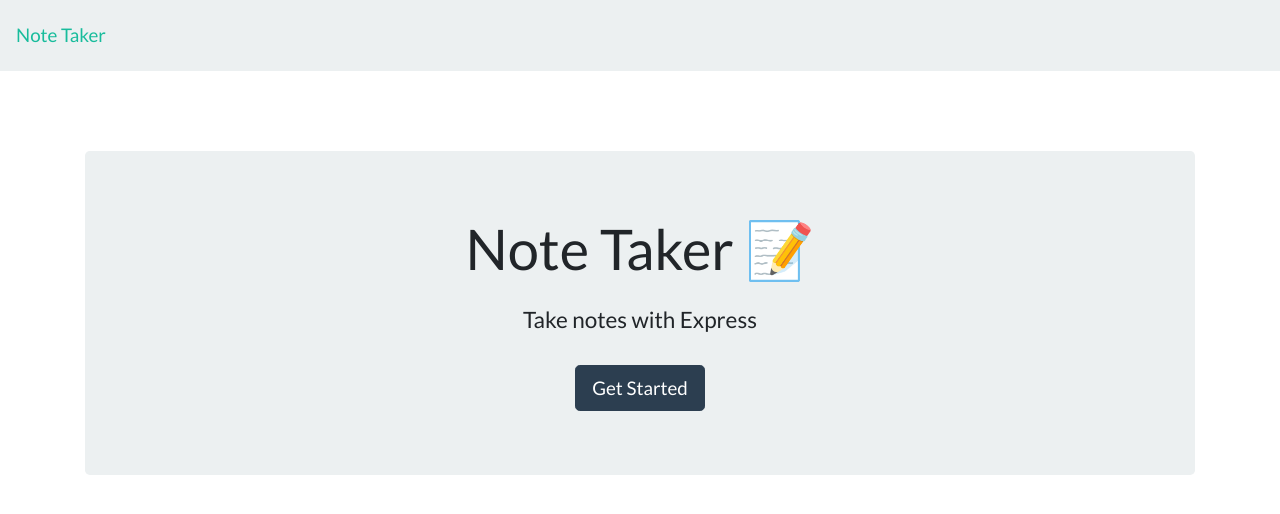
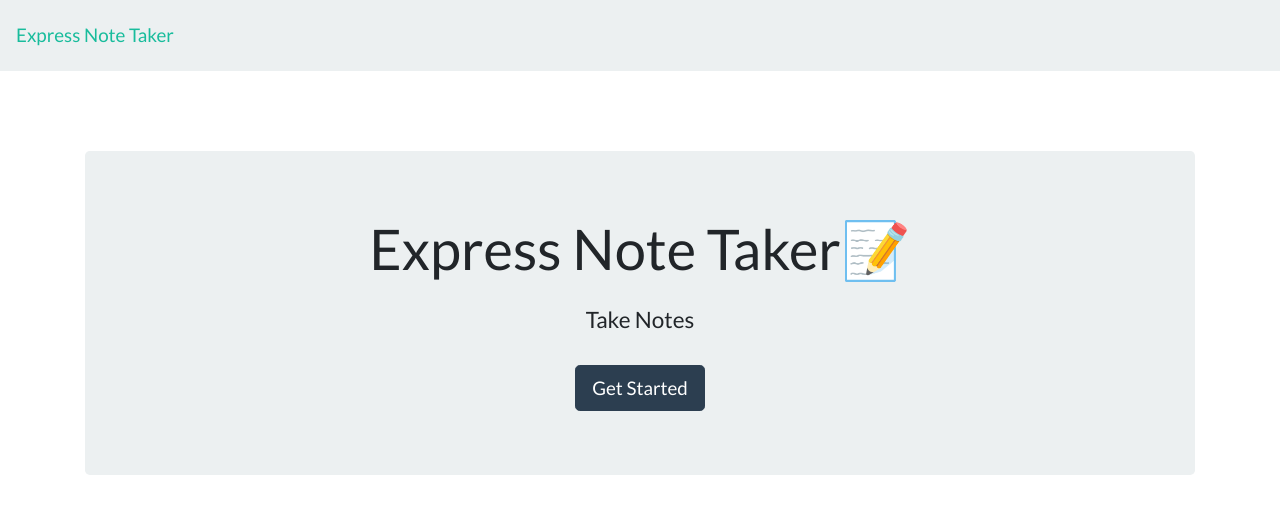
Before and after one commit to AndyAn7/Express-Note-Taker, a website: page public/index.html in a window 1280 px wide. Drawn offline with nearby package versions, Linux system fonts and the light colour scheme; no server answers.

Commit message:
Update index.html

```diff
--- a/public/index.html
+++ b/public/index.html
@@ -11,13 +11,13 @@
 
 <body>
   <nav class="navbar navbar-primary bg-light">
-    <a class="navbar-brand" href="/">Note Taker
+    <a class="navbar-brand" href="/">Express Note Taker
     </a>
   </nav>
   <div class="container">
     <div style="margin-top: 80px;" class="jumbotron text-center">
-      <h1 class="display-4">Note Taker <span role="img" aria-label="Memo">📝</span></h1>
-      <h4 class="mt-4">Take notes with Express</h4>
+      <h1 class="display-4">Express Note Taker<span role="img" aria-label="Memo">📝</span></h1>
+      <h4 class="mt-4">Take Notes</h4>
       <a class="btn btn-primary btn-lg mt-4" href="/notes" role="button">Get Started</a>
     </div>
   </div>
```
